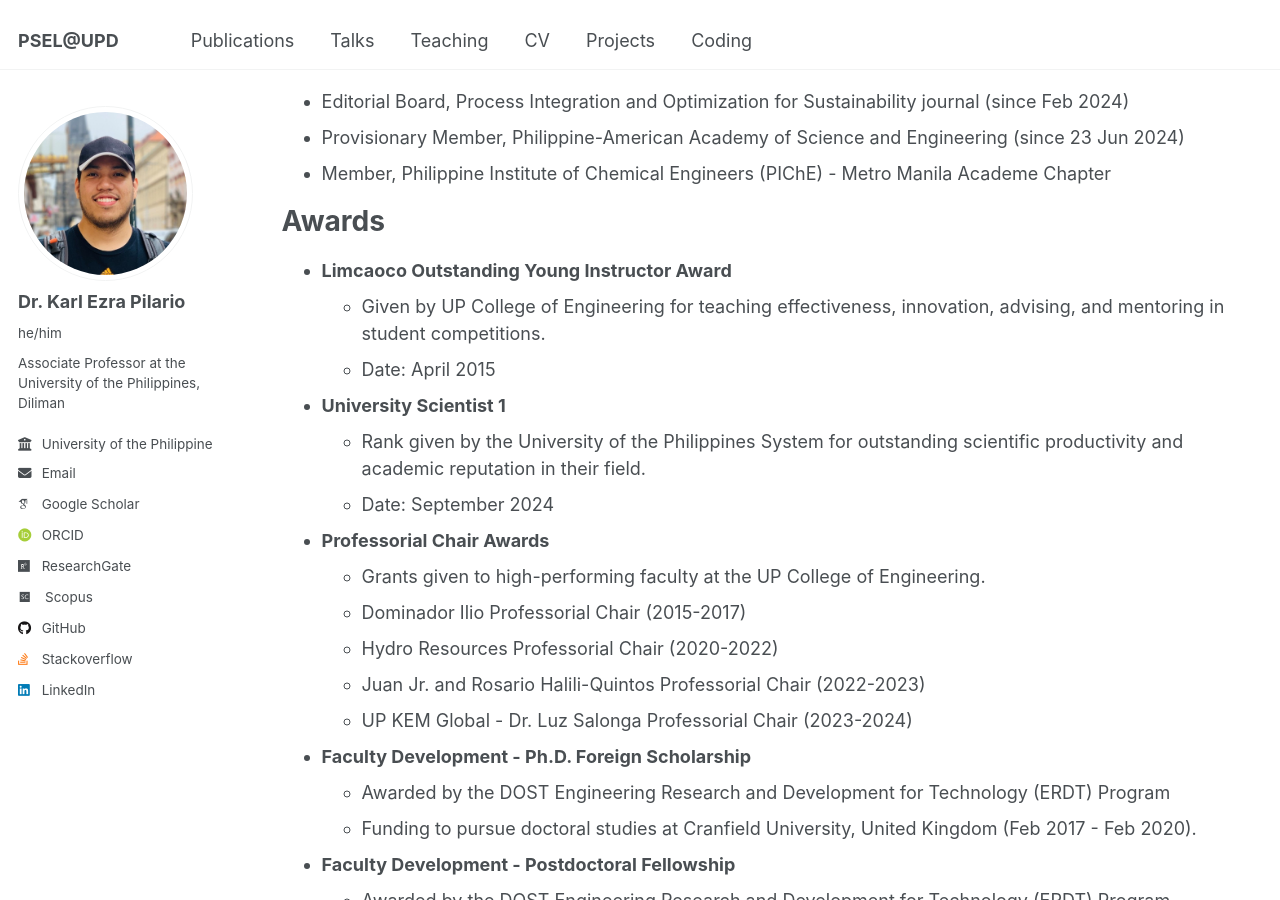
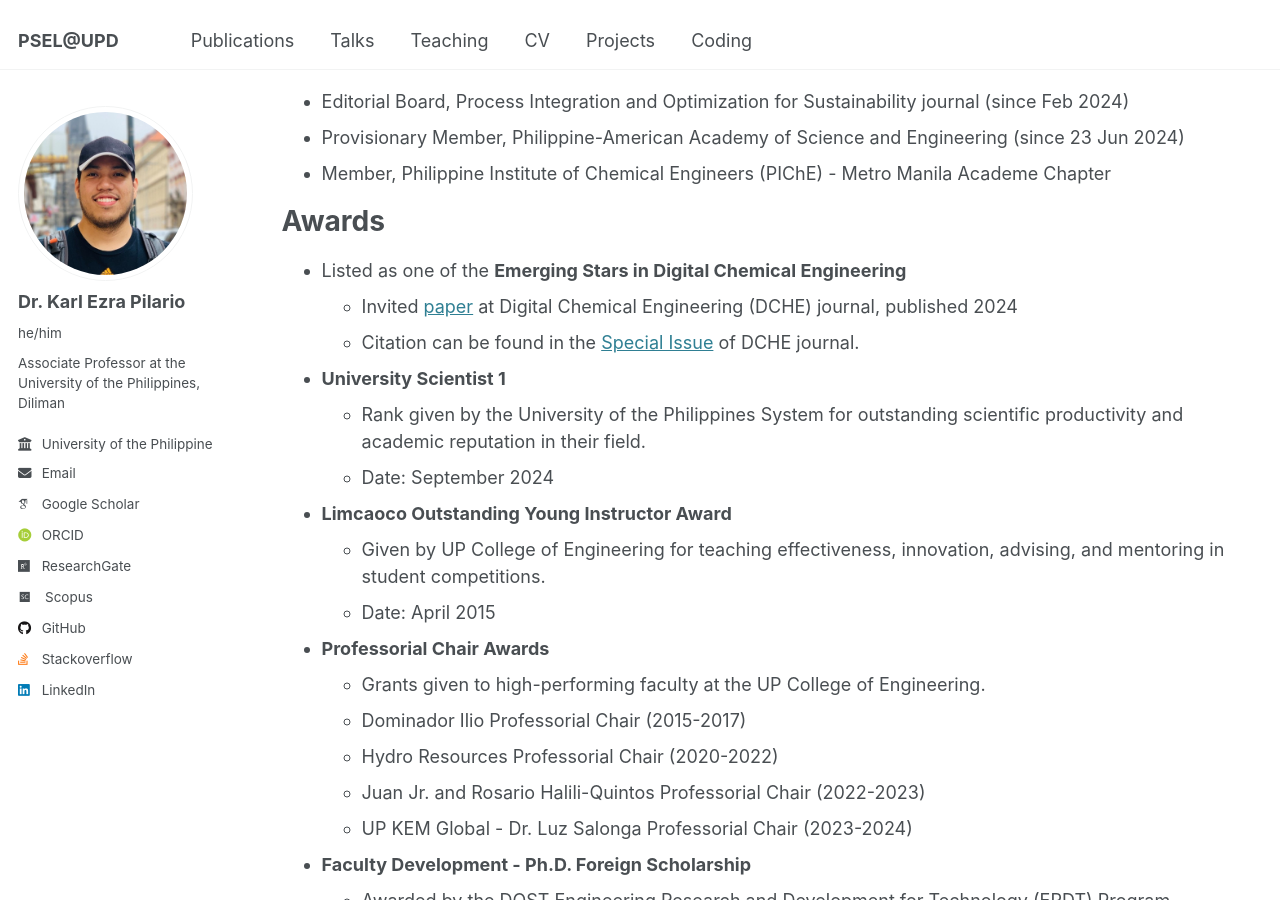
Before and after one commit to kspilario/kspilario.github.io, a Jekyll site: the page built from _pages/cv.md, in a window 1280 px wide and 900 px high, scrolled down 1372 px. Built offline with Jekyll 4.4.1, drawn with Linux system fonts in a browser that asks for light colours; some web fonts are replaced.

Commit message:
Update cv.md

```diff
--- a/_pages/cv.md
+++ b/_pages/cv.md
@@ -56,12 +56,15 @@ Memberships
 
 Awards
 ======
+* Listed as one of the **Emerging Stars in Digital Chemical Engineering**
+  * Invited [paper](https://doi.org/10.1016/j.dche.2024.100163) at Digital Chemical Engineering (DCHE) journal, published 2024
+  * Citation can be found in the [Special Issue](https://www.sciencedirect.com/special-issue/10XBND734XC) of DCHE journal.
+* **University Scientist 1**
+  * Rank given by the University of the Philippines System for outstanding scientific productivity and academic reputation in their field.
+  * Date: September 2024
 * **Limcaoco Outstanding Young Instructor Award**
   * Given by UP College of Engineering for teaching effectiveness, innovation, advising, and mentoring in student competitions.
   * Date: April 2015
-* **University Scientist 1**
-  * Rank given by the University of the Philippines System for outstanding scientific productivity and academic reputation in their field.
-  * Date: September 2024
 * **Professorial Chair Awards**
   * Grants given to high-performing faculty at the UP College of Engineering.
   * Dominador Ilio Professorial Chair (2015-2017)
```
